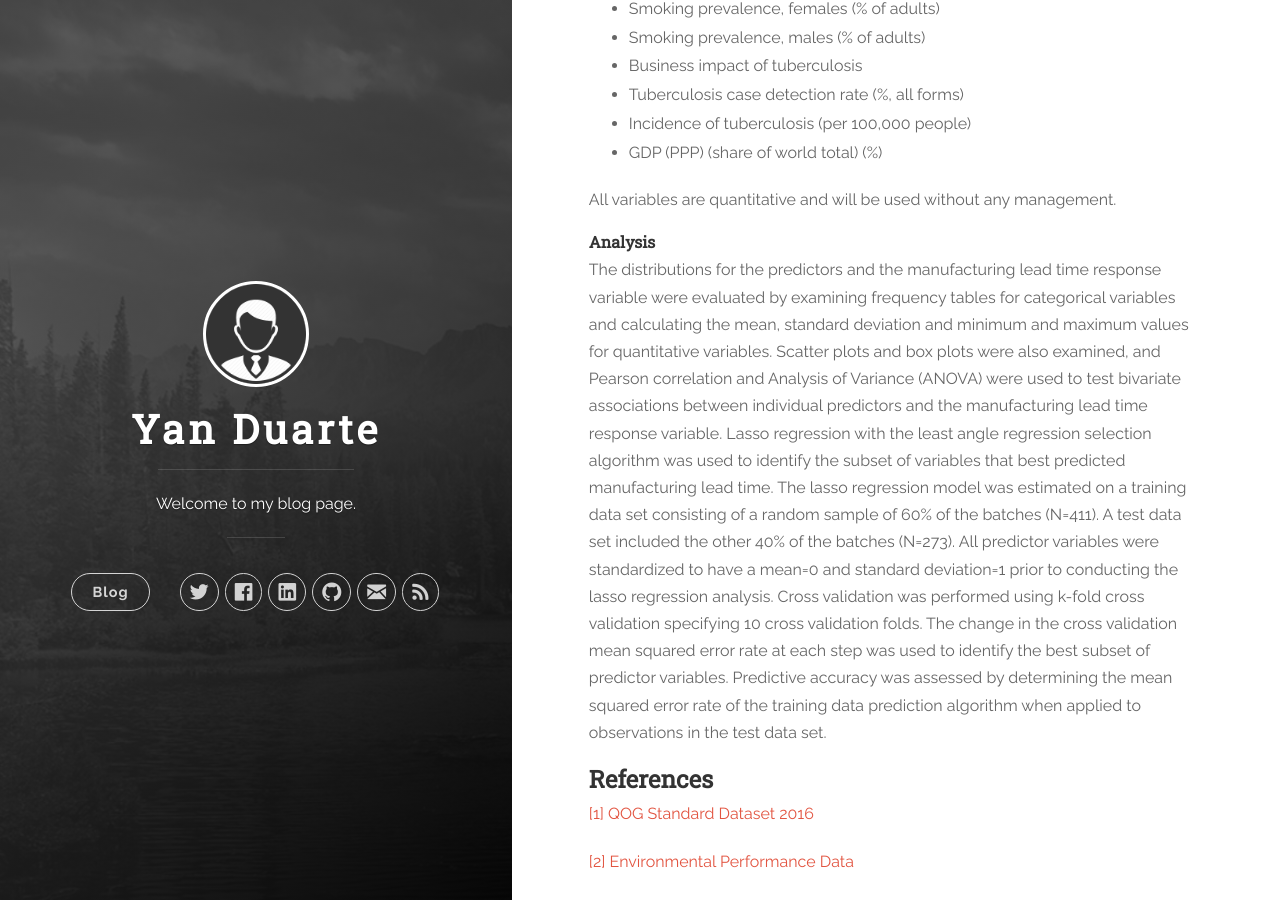
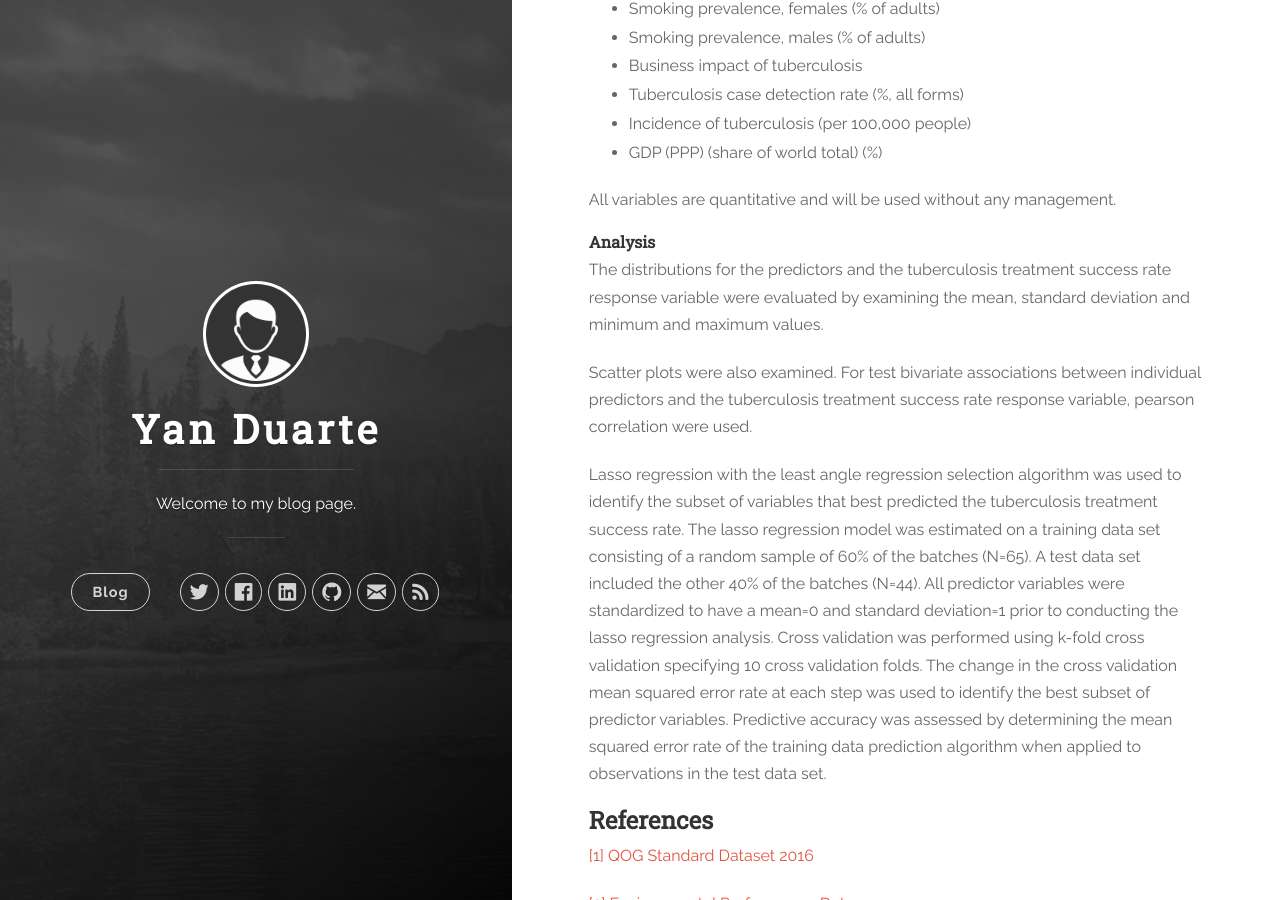
Before and after one commit to yan-duarte/yan-duarte.github.io, a Jekyll site: the page built from _posts/2016-11-29-DAC-Assignment2.md, in a window 1280 px wide and 900 px high, scrolled down 1161 px. Built offline with Jekyll 4.4.1, drawn with Linux system fonts in a browser that asks for light colours; nearby versions of some CDN libraries.

Commit message:
Updated 2016-11-29-DAC-Assignment2.md

```diff
--- a/_posts/2016-11-29-DAC-Assignment2.md
+++ b/_posts/2016-11-29-DAC-Assignment2.md
@@ -50,9 +50,12 @@ For this work, the variables that will be used are:
 All variables are quantitative and will be used without any management.
 
 #### **Analysis**
-The distributions for the predictors and the manufacturing lead time response variable were evaluated by examining frequency tables for categorical variables and calculating the mean, standard deviation and minimum and maximum values for quantitative variables.
-Scatter plots and box plots were also examined, and Pearson correlation and Analysis of Variance (ANOVA) were used to test bivariate associations between individual predictors and the manufacturing lead time response variable.
-Lasso regression with the least angle regression selection algorithm was used to identify the subset of variables that best predicted manufacturing lead time. The lasso regression model was estimated on a training data set consisting of a random sample of 60% of the batches (N=411). A test data set included the other 40% of the batches (N=273). All predictor variables were standardized to have a mean=0 and standard deviation=1 prior to conducting the lasso regression analysis. Cross validation was performed using k-fold cross validation specifying 10 cross validation folds. The change in the cross validation mean squared error rate at each step was used to identify the best subset of predictor variables. Predictive accuracy was assessed by determining the mean squared error rate of the training data prediction algorithm when applied to observations in the test data set.
+The distributions for the predictors and the tuberculosis treatment success rate response variable were evaluated by examining the mean, standard deviation and minimum and maximum values.
+
+Scatter plots were also examined. For test bivariate associations between individual predictors and the tuberculosis treatment success rate response variable, pearson correlation were used.
+
+Lasso regression with the least angle regression selection algorithm was used to identify the subset of variables that best predicted the tuberculosis treatment success rate.
+The lasso regression model was estimated on a training data set consisting of a random sample of 60% of the batches (N=65). A test data set included the other 40% of the batches (N=44). All predictor variables were standardized to have a mean=0 and standard deviation=1 prior to conducting the lasso regression analysis. Cross validation was performed using k-fold cross validation specifying 10 cross validation folds. The change in the cross validation mean squared error rate at each step was used to identify the best subset of predictor variables. Predictive accuracy was assessed by determining the mean squared error rate of the training data prediction algorithm when applied to observations in the test data set.
 
 
 ## **References**
```
